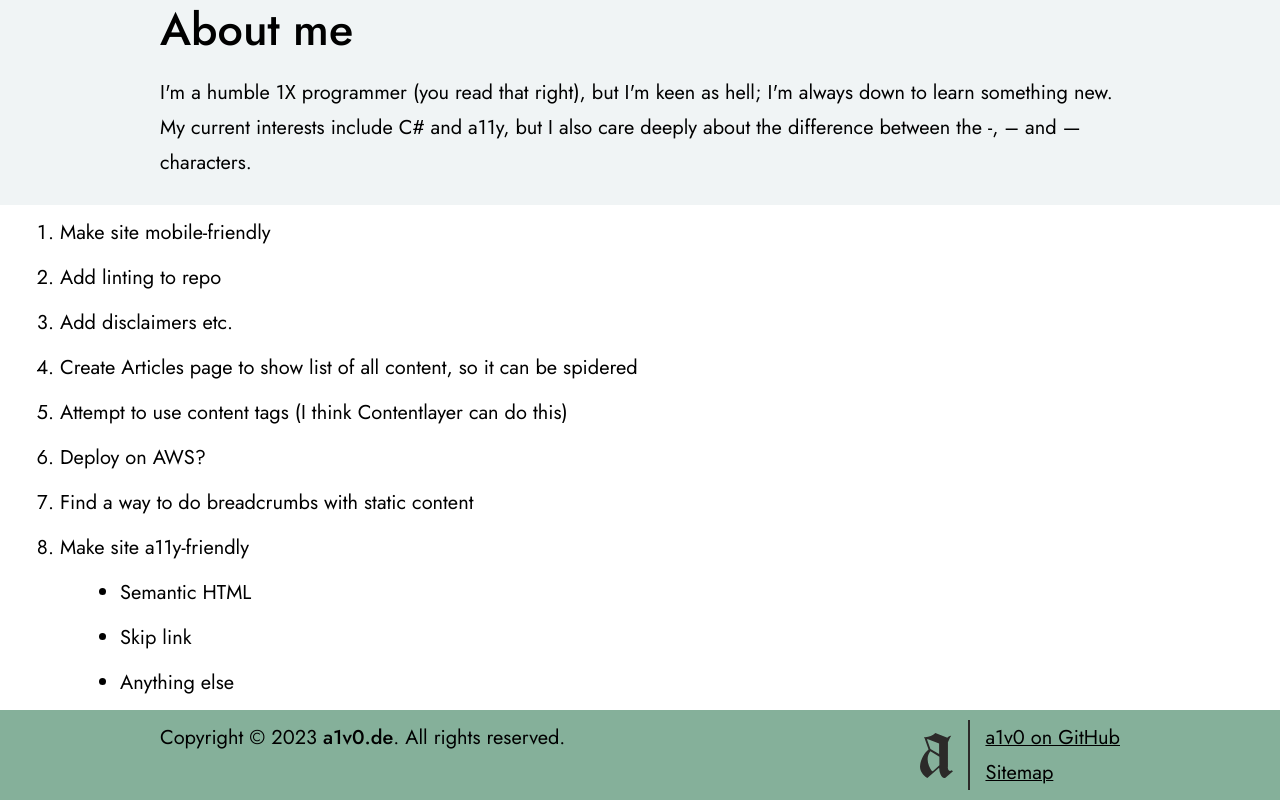
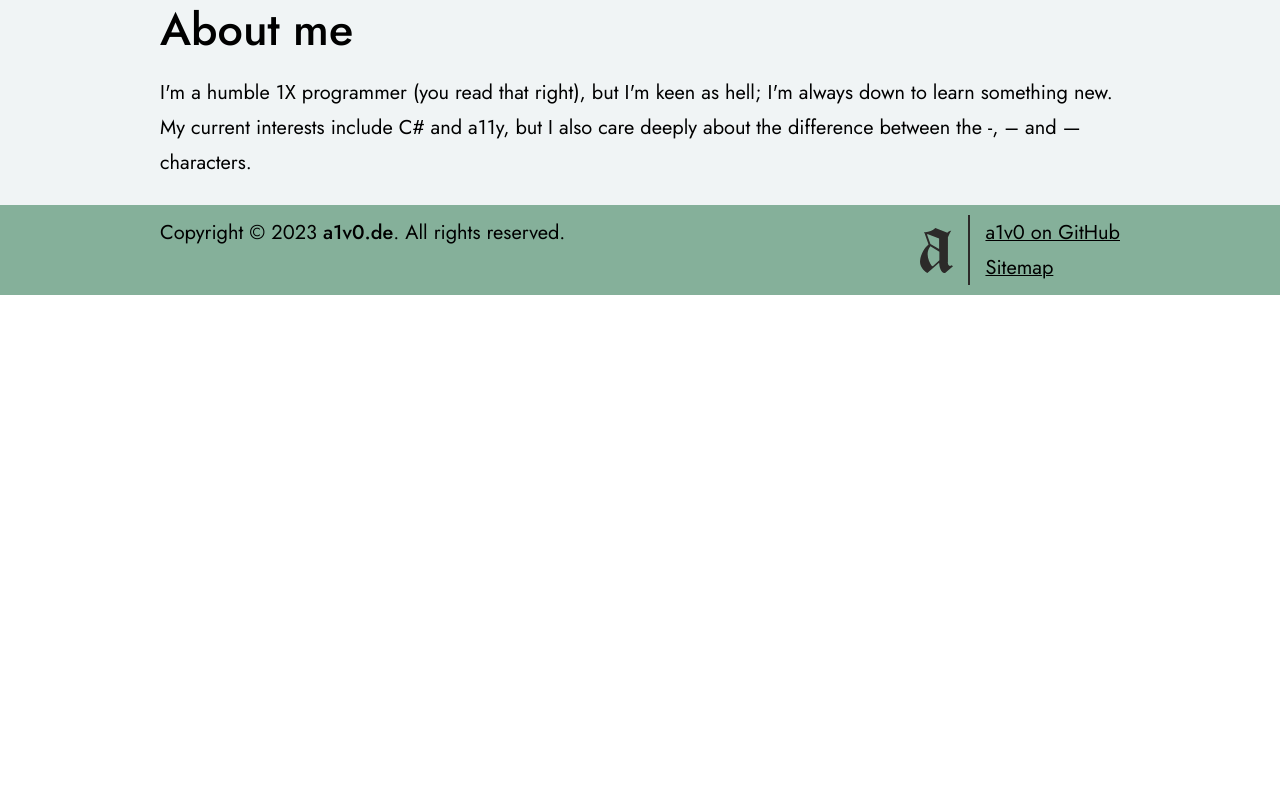
Before and after one commit to a1v0/a1v0.de, a Next.js app: page / in a window 1280 px wide. Shown: the part 905-1705 px from the top of the page. After the commit the page ends 1200 px from the top, so only its background shows below. Built offline with nearby package versions, Linux system fonts and the light colour scheme.

Commit message:
Move to-do tasks to README

```diff
--- a/app/page.tsx
+++ b/app/page.tsx
@@ -55,29 +55,6 @@ export default function Home() {
                     </p>
                 </article>
             </div>
-            <ol className="ml-8 list-decimal">
-                <li>Make site mobile-friendly</li>
-                <li>Add linting to repo</li>
-                <li>Add disclaimers etc.</li>
-                <li>
-                    Create Articles page to show list of all content, so it can
-                    be spidered
-                </li>
-                <li>
-                    Attempt to use content tags (I think Contentlayer can do
-                    this)
-                </li>
-                <li>Deploy on AWS?</li>
-                <li>Find a way to do breadcrumbs with static content</li>
-                <li>
-                    Make site a11y-friendly
-                    <ul className="ml-8 list-disc">
-                        <li>Semantic HTML</li>
-                        <li>Skip link</li>
-                        <li>Anything else</li>
-                    </ul>
-                </li>
-            </ol>
         </main>
     );
 }
```
Also changed, not shown: 1 other file (tests, documents, lock files or other folders).
